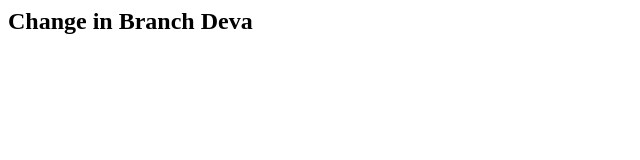
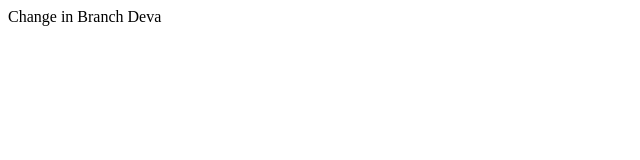
Before and after one commit to Devagovind/MAIN-PROJECT, a plain HTML site: page index.html in a window 1280 px wide. Shown: the whole page, without its empty margins (0-640 px from the left). Drawn offline with Linux system fonts and the light colour scheme.

Commit message:
resolved with p

```diff
--- a/index.html
+++ b/index.html
@@ -6,6 +6,6 @@
     <title>My page is Devagovind coming from kunnicode!!!!!</title>
 </head>
 <body>
-    <h2>Change in Branch Deva</h2>
+    <p>Change in Branch Deva</p>
 </body>
 </html>
```
